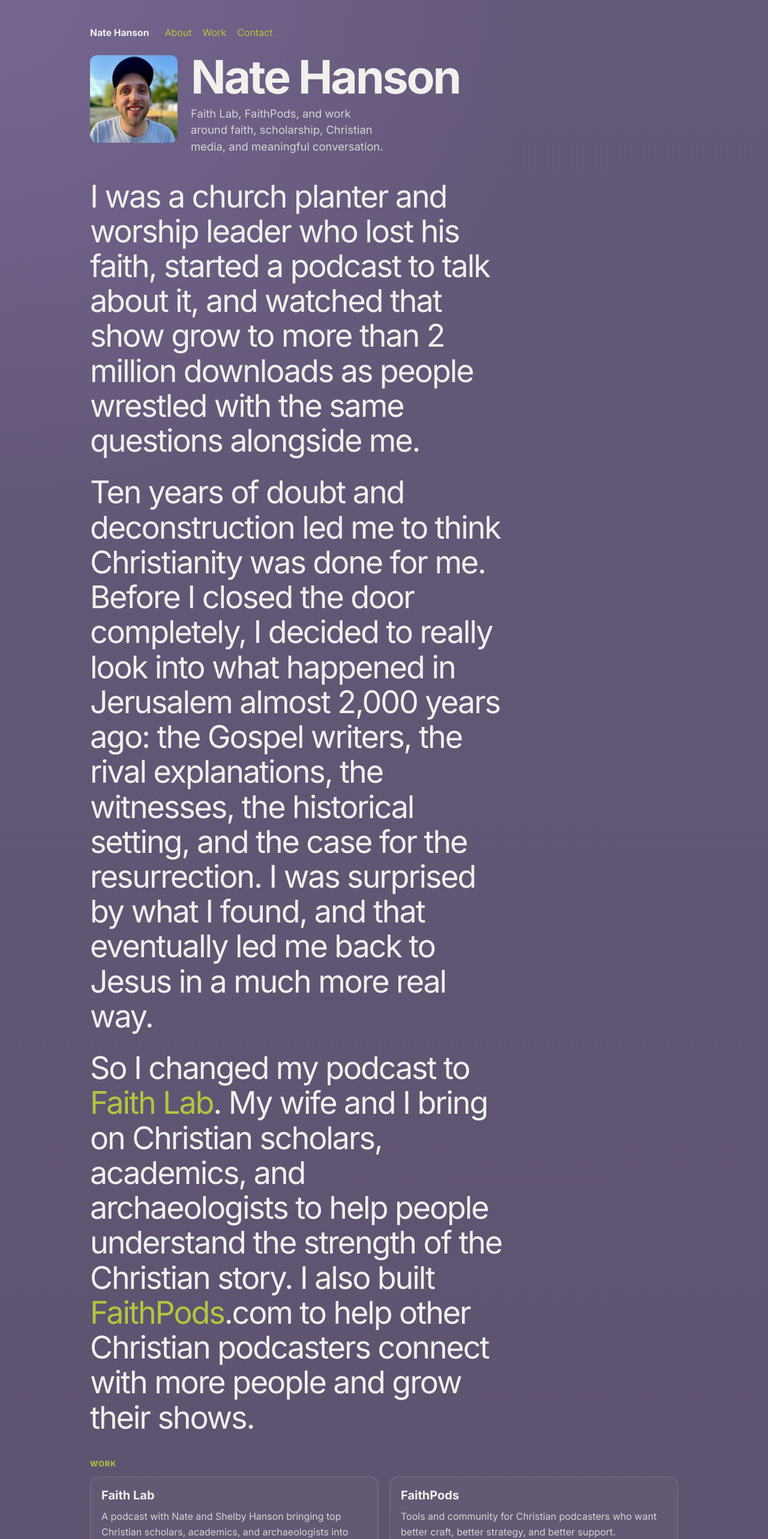
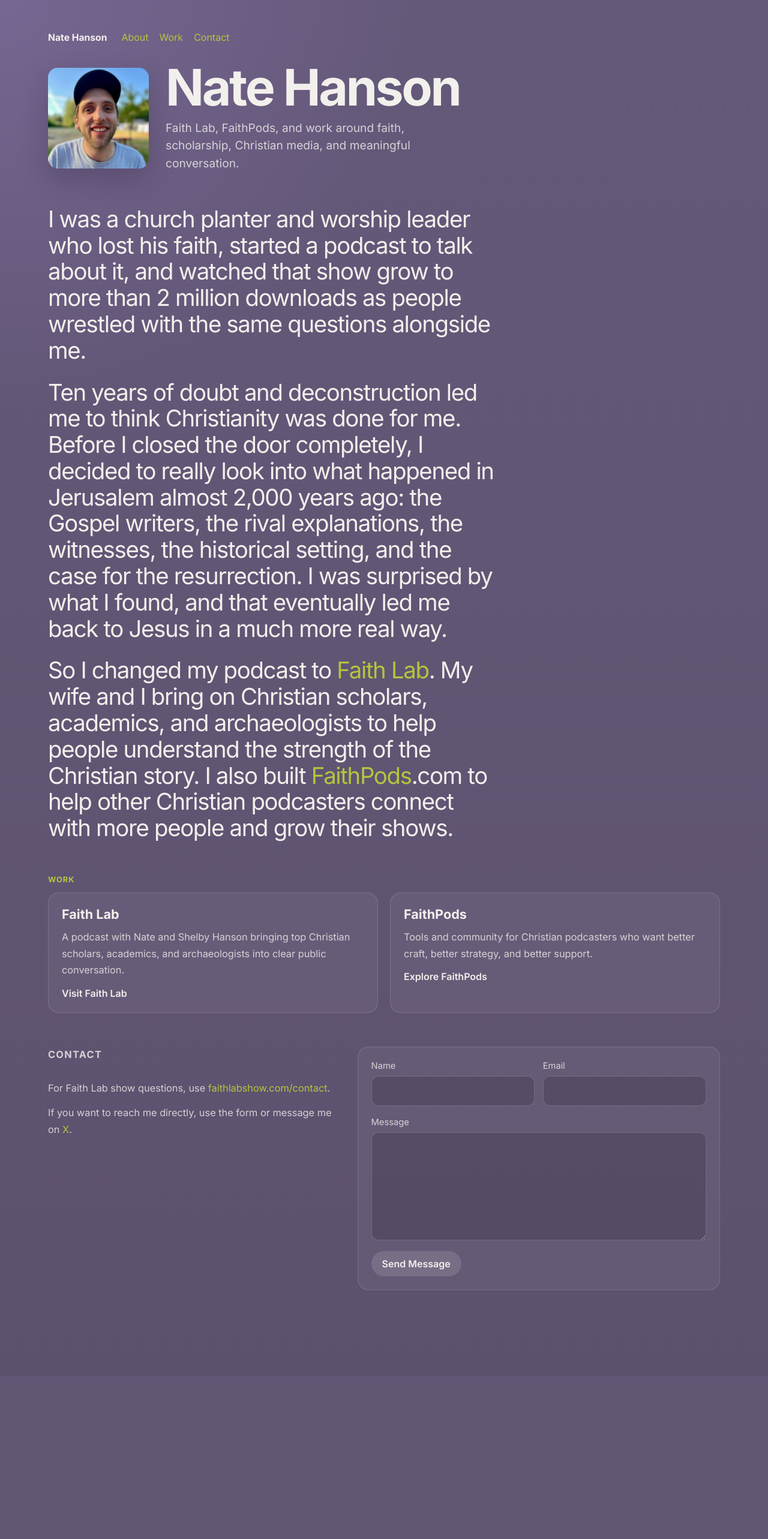
Before and after one commit to natemhanson/natemhanson.com, a Next.js app: page / in a window 1280 px wide. Shown: the top 2566 px of the page at 60% size. After the commit the page ends 2295 px from the top, so only its background shows below. Built offline with nearby package versions, Linux system fonts and the light colour scheme; no server answers.

Commit message:
Refine homepage layout and form spacing

```diff
--- a/src/app/page.module.css
+++ b/src/app/page.module.css
@@ -1,22 +1,22 @@
 .page {
-  width: min(980px, calc(100vw - 40px));
+  width: min(1120px, calc(100vw - 48px));
   margin: 0 auto;
-  padding: 44px 0 72px;
+  padding: 52px 0 88px;
 }
 
 .header,
 .about,
 .section,
 .contactSection {
-  margin-bottom: 40px;
+  margin-bottom: 56px;
 }
 
 .topbar {
   display: flex;
   justify-content: flex-start;
   align-items: center;
-  gap: 26px;
-  margin-bottom: 28px;
+  gap: 24px;
+  margin-bottom: 34px;
 }
 
 .wordmark {
@@ -38,15 +38,16 @@
 
 .intro {
   display: grid;
-  grid-template-columns: 146px minmax(0, 1fr);
-  gap: 22px;
-  align-items: start;
+  grid-template-columns: 168px minmax(0, 1fr);
+  gap: 28px;
+  align-items: center;
 }
 
 .portraitWrap {
-  width: 146px;
-  border-radius: 12px;
+  width: 168px;
+  border-radius: 16px;
   overflow: hidden;
+  box-shadow: 0 18px 45px rgba(26, 19, 40, 0.22);
 }
 
 .portrait {
@@ -56,29 +57,29 @@
 }
 
 .titleBlock h1 {
-  font-size: clamp(3rem, 8vw, 4.8rem);
+  font-size: clamp(3.2rem, 7vw, 5.25rem);
   line-height: 0.96;
   letter-spacing: -0.04em;
-  margin-bottom: 10px;
+  margin-bottom: 12px;
 }
 
 .titleBlock p {
-  max-width: 28ch;
-  font-size: 1.15rem;
-  line-height: 1.5;
+  max-width: 36ch;
+  font-size: 1.2rem;
+  line-height: 1.55;
   color: var(--muted);
 }
 
 .about {
   display: grid;
-  gap: 28px;
+  gap: 26px;
 }
 
 .about p {
-  max-width: 21ch;
-  font-size: clamp(2rem, 4.4vw, 3.25rem);
-  line-height: 1.12;
-  letter-spacing: -0.04em;
+  max-width: 31ch;
+  font-size: clamp(2rem, 3vw, 2.6rem);
+  line-height: 1.14;
+  letter-spacing: -0.035em;
 }
 
 .sectionLabel {
@@ -93,44 +94,45 @@
 .workGrid {
   display: grid;
   grid-template-columns: repeat(2, minmax(0, 1fr));
-  gap: 18px;
+  gap: 20px;
 }
 
 .workCard {
-  padding: 18px;
+  padding: 22px;
   border: 1px solid rgba(255, 255, 255, 0.14);
-  border-radius: 14px;
-  background: rgba(255, 255, 255, 0.04);
+  border-radius: 18px;
+  background: rgba(255, 255, 255, 0.05);
 }
 
 .workCard h2 {
-  margin-bottom: 10px;
-  font-size: 1.25rem;
+  margin-bottom: 12px;
+  font-size: 1.35rem;
 }
 
 .workCard p,
 .contactCopy p {
-  font-size: 1rem;
-  line-height: 1.65;
+  font-size: 1.02rem;
+  line-height: 1.7;
   color: var(--muted);
 }
 
 .workCard a {
   display: inline-block;
-  margin-top: 12px;
+  margin-top: 14px;
   color: var(--foreground);
+  font-weight: 600;
 }
 
 .contactSection {
   display: grid;
-  grid-template-columns: minmax(0, 0.75fr) minmax(340px, 1fr);
-  gap: 24px;
+  grid-template-columns: minmax(280px, 0.8fr) minmax(420px, 1fr);
+  gap: 32px;
   align-items: start;
 }
 
 .contactCopy {
   display: grid;
-  gap: 12px;
+  gap: 14px;
 }
 
 @media (hover: hover) and (pointer: fine) {
@@ -147,12 +149,16 @@
   .contactSection {
     grid-template-columns: 1fr;
   }
+
+  .about p {
+    max-width: none;
+  }
 }
 
 @media (max-width: 640px) {
   .page {
-    width: min(100vw - 24px, 980px);
-    padding-top: 28px;
+    width: min(100vw - 24px, 1120px);
+    padding-top: 30px;
   }
 
   .topbar {
@@ -167,6 +173,7 @@
 
   .intro {
     grid-template-columns: 1fr;
+    gap: 18px;
   }
 
   .portraitWrap {
@@ -175,6 +182,6 @@
 
   .about p {
     max-width: none;
-    font-size: clamp(1.7rem, 8vw, 2.5rem);
+    font-size: clamp(1.7rem, 8vw, 2.2rem);
   }
 }
--- a/src/components/contact-form.module.css
+++ b/src/components/contact-form.module.css
@@ -1,9 +1,9 @@
 .form {
   display: grid;
-  gap: 16px;
-  padding: 20px;
+  gap: 18px;
+  padding: 22px;
   border: 1px solid rgba(242, 240, 236, 0.14);
-  border-radius: 14px;
+  border-radius: 18px;
   background: rgba(255, 255, 255, 0.05);
 }
 
@@ -27,9 +27,9 @@
 .field textarea {
   width: 100%;
   border: 1px solid rgba(242, 240, 236, 0.18);
-  border-radius: 10px;
+  border-radius: 12px;
   background: rgba(18, 14, 28, 0.18);
-  padding: 13px 14px;
+  padding: 14px 15px;
   color: var(--foreground);
   font: inherit;
 }
@@ -63,14 +63,15 @@
 
 .actions button {
   width: fit-content;
-  min-height: 40px;
-  padding: 0 16px;
+  min-height: 42px;
+  padding: 0 18px;
   border: 0;
   border-radius: 999px;
   background: rgba(255, 255, 255, 0.12);
   color: var(--foreground);
   font: inherit;
   cursor: pointer;
+  font-weight: 600;
 }
 
 .actions button:disabled {
```
